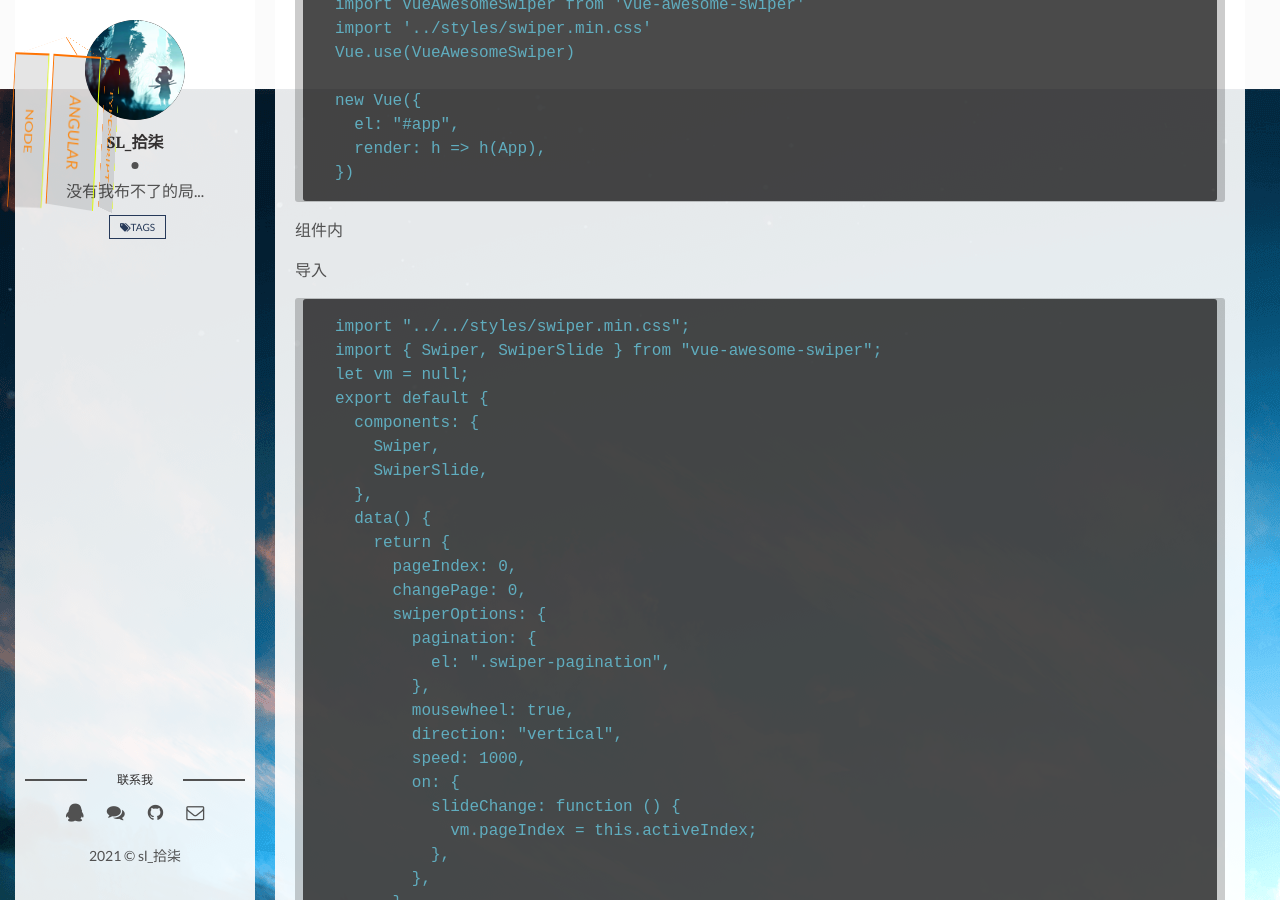
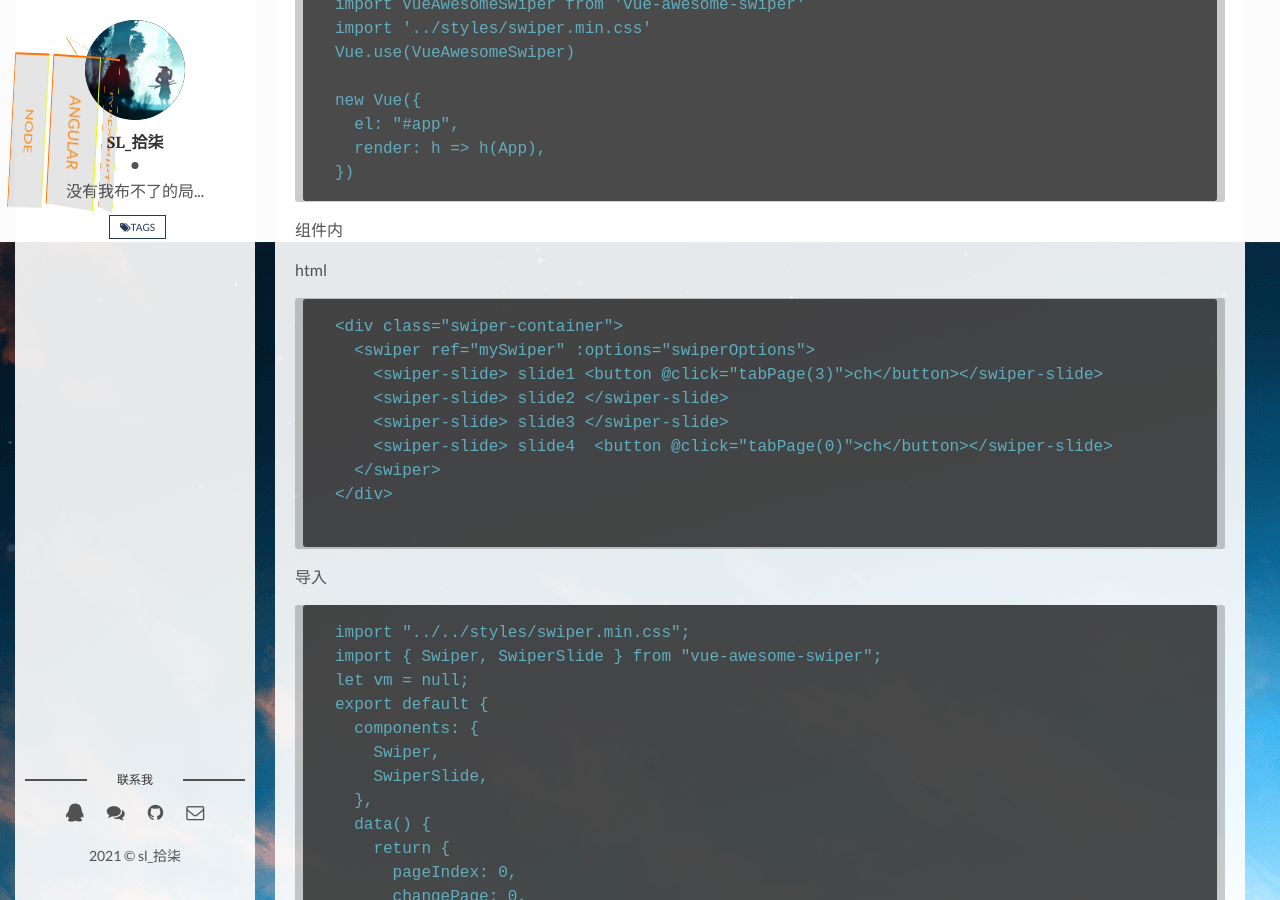
Before and after one commit to sl17/cyclone.github.io, a Jekyll site: the page built from _posts/2021-03-31-Vue里面使用swiper.md, in a window 1280 px wide and 900 px high, scrolled down 382 px. Built offline with Jekyll 4.4.1, drawn with Linux system fonts in a browser that asks for light colours; comment, search, counter and statistics services are not loaded.

Commit message:
Update 2021-03-31-Vue里面使用swiper.md

````diff
--- a/_posts/2021-03-31-Vue里面使用swiper.md
+++ b/_posts/2021-03-31-Vue里面使用swiper.md
@@ -27,6 +27,18 @@
 
 组件内
 
+html
+```
+<div class="swiper-container">
+  <swiper ref="mySwiper" :options="swiperOptions">
+    <swiper-slide> slide1 <button @click="tabPage(3)">ch</button></swiper-slide>
+    <swiper-slide> slide2 </swiper-slide>
+    <swiper-slide> slide3 </swiper-slide>
+    <swiper-slide> slide4  <button @click="tabPage(0)">ch</button></swiper-slide>
+  </swiper>
+</div>
+
+```
 导入
 ```
 import "../../styles/swiper.min.css";
````
